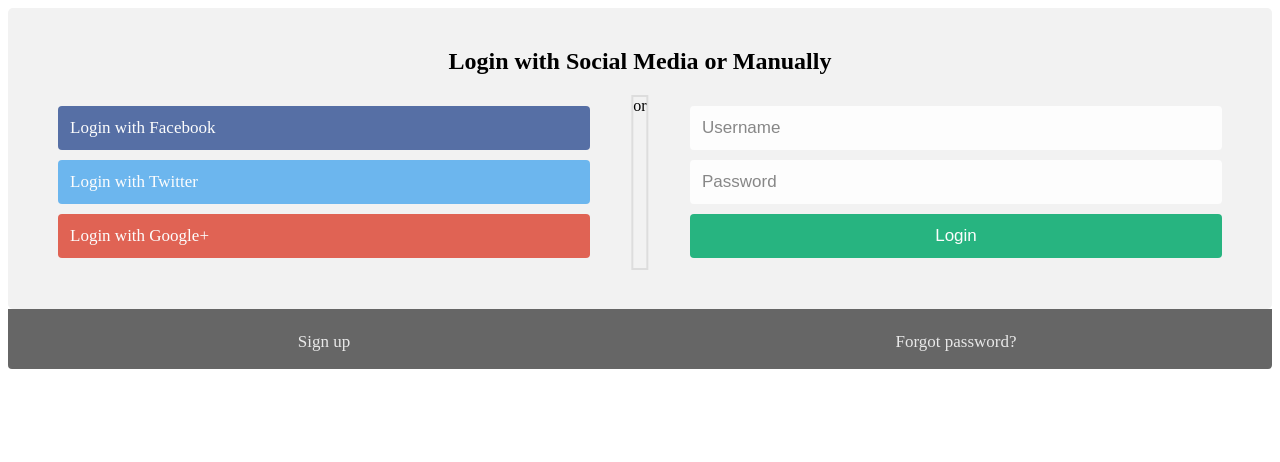
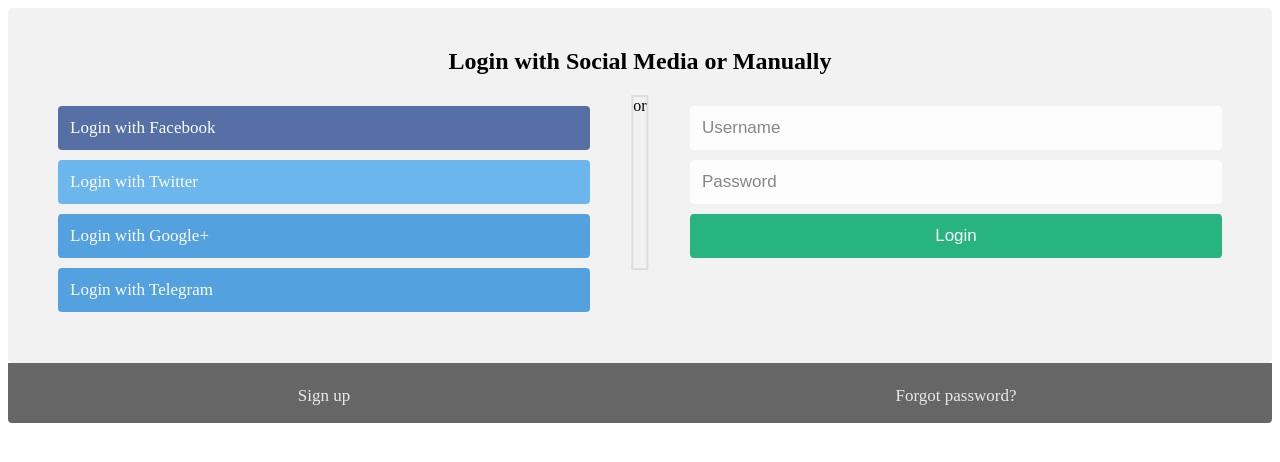
Before and after one commit to Gotoman12/git-repo, a plain HTML site: page index.html in a window 1280 px wide. Drawn offline with Linux system fonts and the light colour scheme.

Commit message:
fully updated

```diff
--- a/index.html
+++ b/index.html
@@ -44,7 +44,10 @@ input:hover,
   background-color: #dd4b39;
   color: white;
 }
-
+.google {
+  background-color: #3993dd;
+  color: white;
+}
 /* style the submit button */
 input[type=submit] {
   background-color: #04AA6D;
@@ -139,6 +142,9 @@ input[type=submit]:hover {
         <a href="#" class="google btn">
           <i class="fa fa-google fa-fw"></i> Login with Google+
         </a>
+         <a href="#" class="google btn">
+          <i class="fa fa-Telegram fa-fw"></i> Login with Telegram
+        </a>
       </div>
 
       <div class="col">
```
